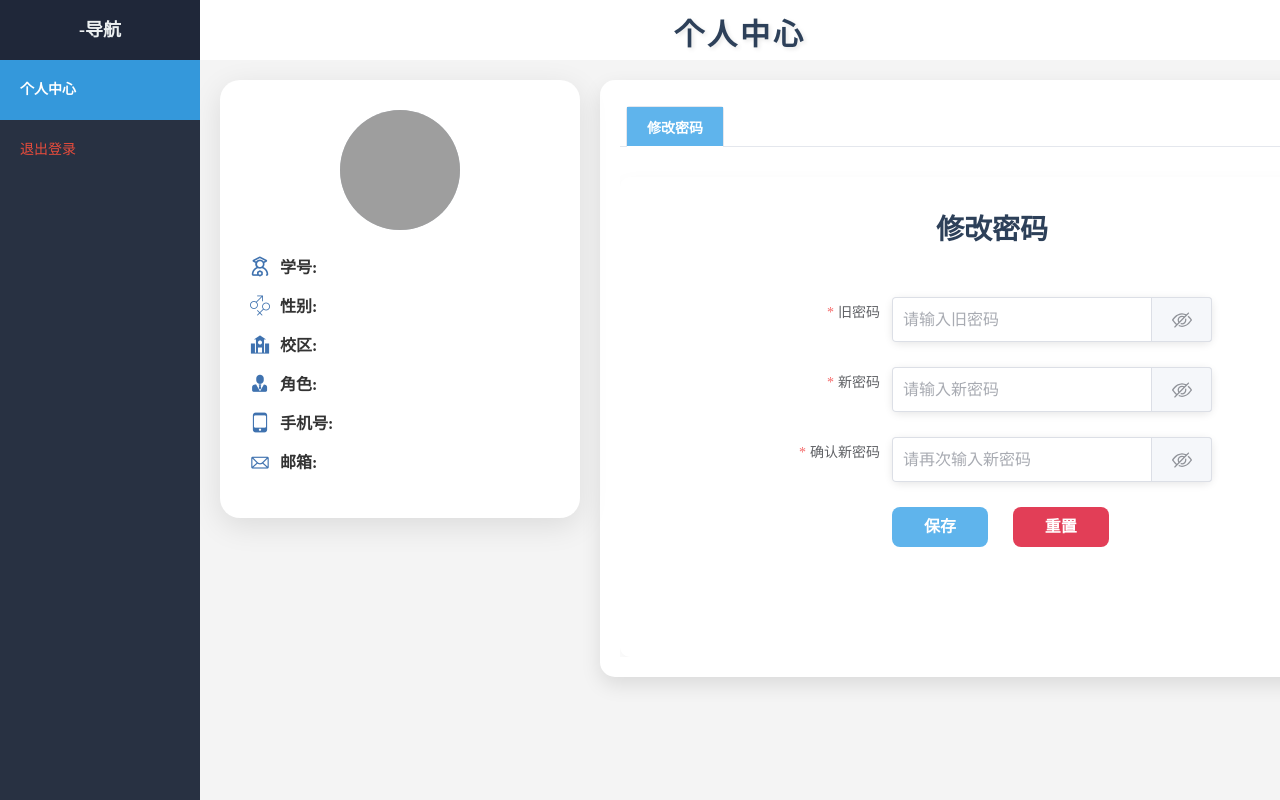
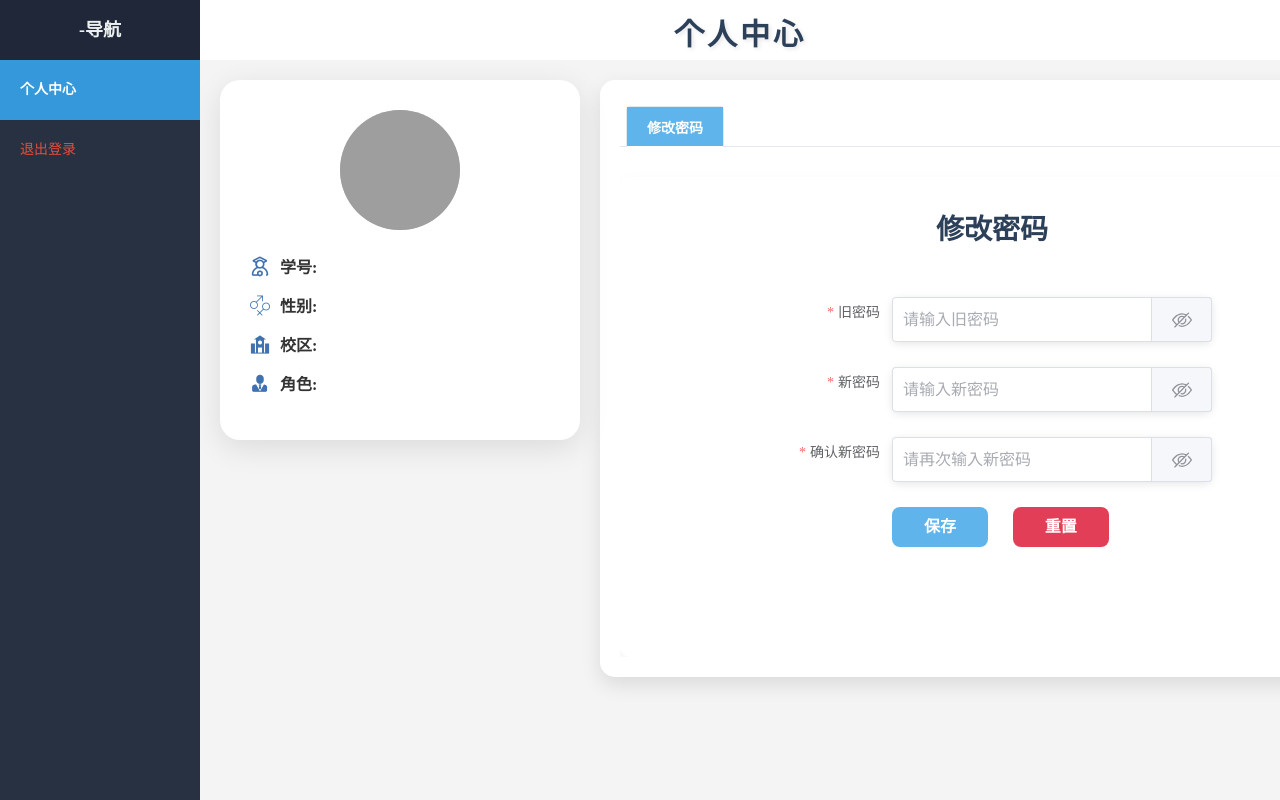
Before and after one commit to bluemsun-front-end/framework, a Vue app in the folder framework/: page /framework in a window 1280 px wide. Built offline with nearby package versions, Linux system fonts and the light colour scheme; no server answers; grey boxes are pictures that could not be loaded.

Commit message:
去掉个人信息框的邮箱和手机号

```diff
--- a/framework/src/views/Framework/components/PersonalBox.vue
+++ b/framework/src/views/Framework/components/PersonalBox.vue
@@ -46,14 +46,14 @@
           <i class="iconfont icon-role"></i>
           <span><strong>角色:</strong> {{ role }}</span>
         </div>
-        <div class="info-item">
+        <!-- <div class="info-item">
           <i class="iconfont icon-phonenumber"></i>
           <span><strong>手机号:</strong> {{ phonenumber }}</span>
         </div>
         <div class="info-item">
           <i class="iconfont icon-email"></i>
           <span><strong>邮箱:</strong> {{ email }}</span>
-        </div>
+        </div> -->
       </div>
     </div>
   </div>
@@ -84,8 +84,8 @@ const studentId = ref('')
 const sex = ref('')
 const deptName = ref('')
 const role = ref('')
-const phonenumber = ref('')
-const email = ref('')
+// const phonenumber = ref('')
+// const email = ref('')
 
 // token（根据需要获取动态设置或传入）
 const token = localStorage.getItem('token')
@@ -111,8 +111,8 @@ const fetchUserInfo = async () => {
     sex.value = data.value.sex || '未知'
     deptName.value = data.value.deptName || '未知'
     role.value = data.value.roles[0].roleName || '未知'
-    phonenumber.value = data.value.phonenumber || '未知'
-    email.value = data.value.email || '未知'
+    // phonenumber.value = data.value.phonenumber || '未知'
+    // email.value = data.value.email || '未知'
     // 把role传递给父组件
     // console.log(data.value.roles[0].roleName);
     // emit('role', data.value.roles[0].roleName||'未知')
```
